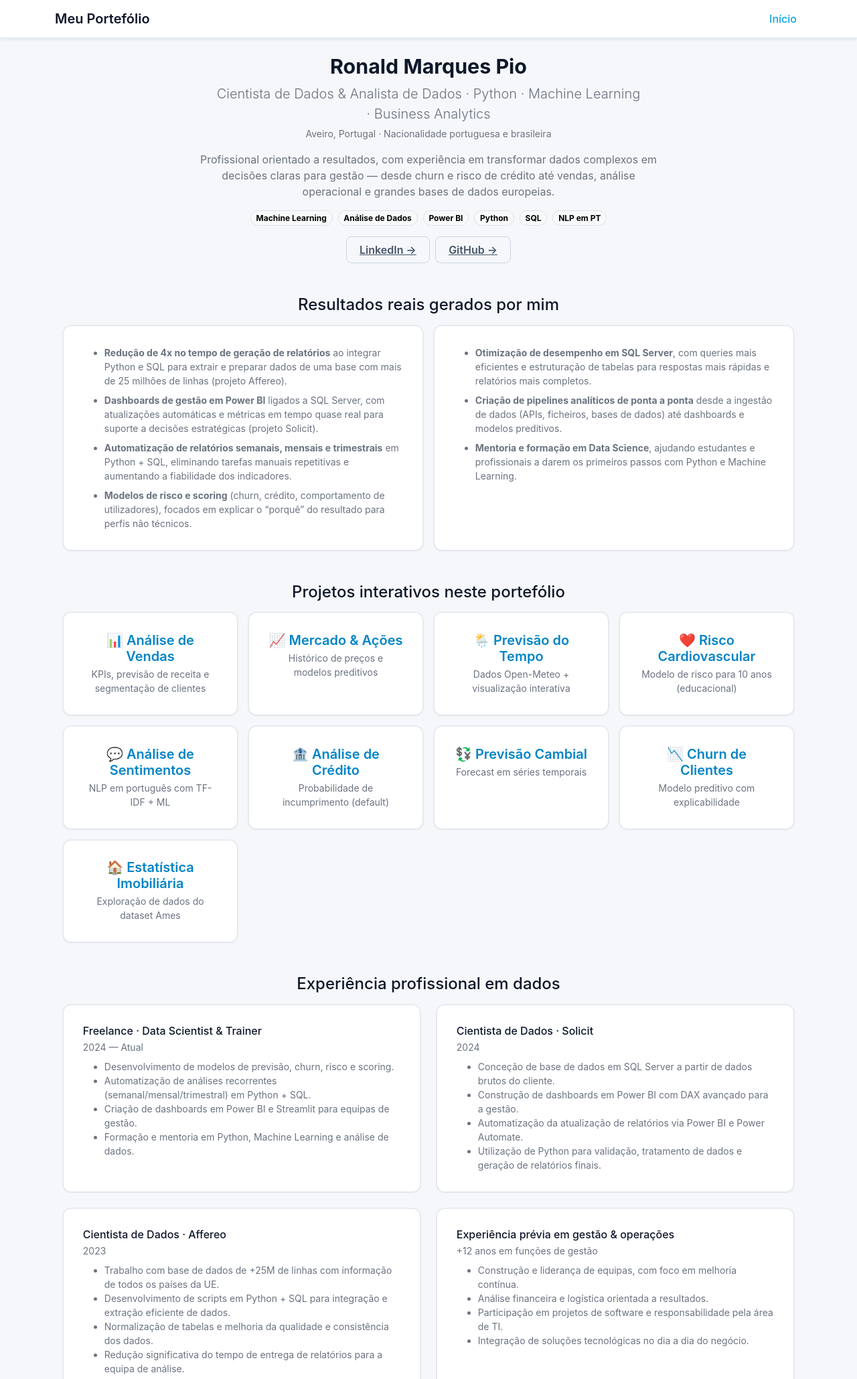
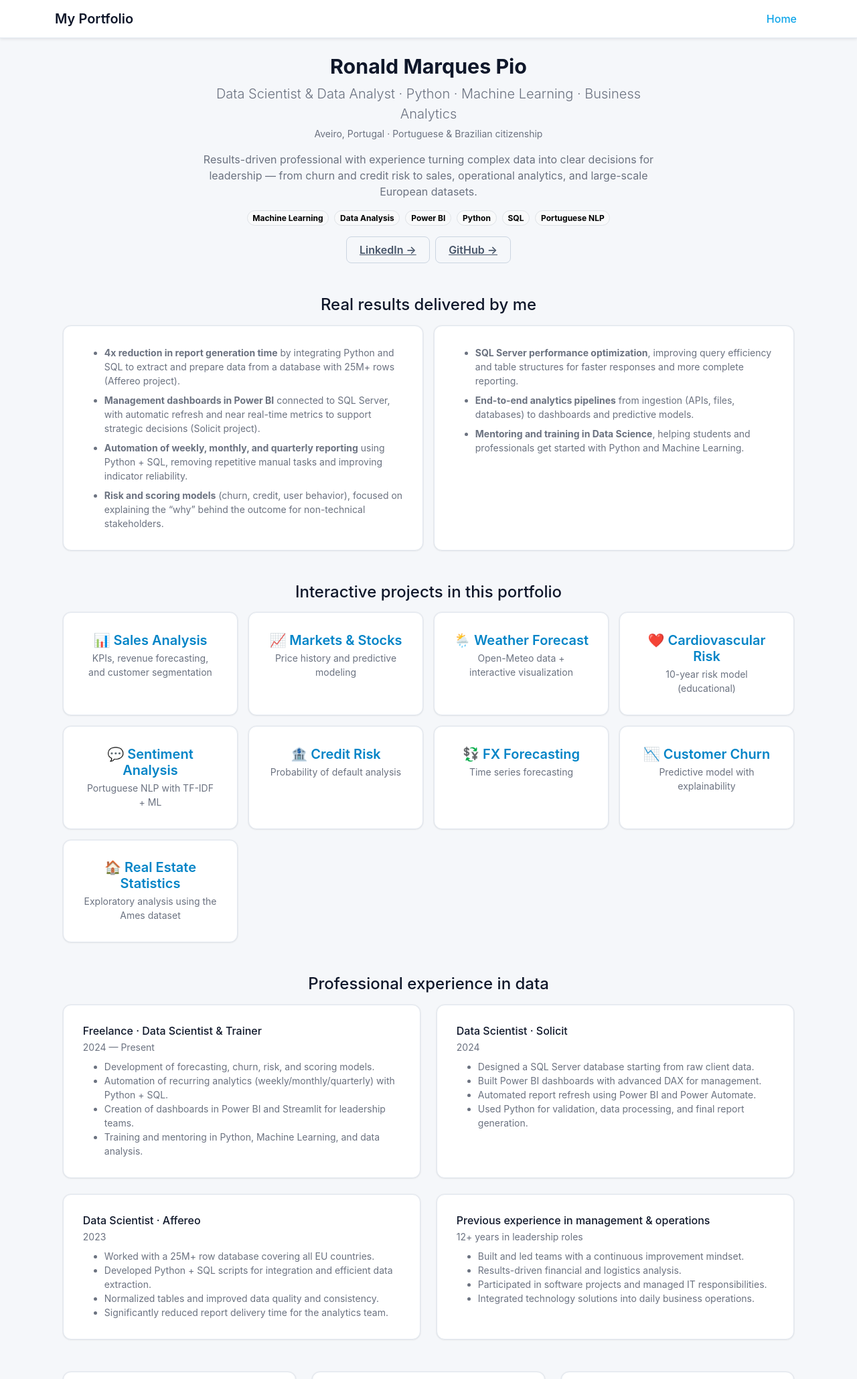
Before and after one commit to MpRonald/meu_portfolio, a Flask app: page / in a window 1280 px wide. Shown: the top 2059 px of the page at 67% size. Run offline with Flask 3, Linux system fonts and the light colour scheme.

Commit message:
trasnlate base, index to english

```diff
--- a/templates/base.html
+++ b/templates/base.html
@@ -1,8 +1,8 @@
 <!doctype html>
-<html lang="pt">
+<html lang="en">
 <head>
   <meta charset="utf-8">
-  <title>{% block title %}Meu Portefólio{% endblock %}</title>
+  <title>{% block title %}My Portfolio{% endblock %}</title>
   <meta name="viewport" content="width=device-width, initial-scale=1">
 
   <!-- Bootstrap -->
@@ -16,15 +16,15 @@
 </head>
 <body class="app-body">
 
-  <!-- NAVBAR MINIMALISTA -->
+  <!-- MINIMAL NAVBAR -->
   <nav class="navbar navbar-expand-lg app-navbar shadow-sm">
     <div class="container-xl">
 
       <a class="navbar-brand fw-semibold" href="{{ url_for('index') }}">
-        Meu Portefólio
+        My Portfolio
       </a>
 
-      <button class="navbar-toggler" type="button" data-bs-toggle="collapse" data-bs-target="#mainNav">
+      <button class="navbar-toggler" type="button" data-bs-toggle="collapse" data-bs-target="#mainNav" aria-label="Toggle navigation">
         <span class="navbar-toggler-icon"></span>
       </button>
 
@@ -34,9 +34,18 @@
           <li class="nav-item">
             <a class="nav-link {% if request.endpoint == 'index' %}active{% endif %}"
                href="{{ url_for('index') }}">
-              Início
+              Home
             </a>
           </li>
+
+          {# Optional: If you later create a /projects route, you can enable this:
+          <li class="nav-item">
+            <a class="nav-link {% if request.endpoint == 'projects' %}active{% endif %}"
+               href="{{ url_for('projects') }}">
+              Projects
+            </a>
+          </li>
+          #}
 
         </ul>
       </div>
@@ -44,7 +53,7 @@
     </div>
   </nav>
 
-  <!-- CONTEÚDO -->
+  <!-- CONTENT -->
   <main class="app-main py-4">
     <div class="container-xl">
       {% block content %}{% endblock %}
@@ -56,7 +65,7 @@
   <script src="https://cdn.jsdelivr.net/npm/bootstrap@5.3.2/dist/js/bootstrap.bundle.min.js"></script>
 
   <footer class="app-footer py-3 mt-4 text-center small text-muted">
-    © {{ 2025 }} · Portefólio de Ciência de Dados · Flask
+    © 2025 · Data Science Portfolio · Flask
   </footer>
 </body>
 </html>
--- a/templates/index.html
+++ b/templates/index.html
@@ -1,73 +1,72 @@
 {% extends 'base.html' %}
-{% block title %}Portefólio de Data Science · Ronald Pio{% endblock %}
+{% block title %}Data Science Portfolio · Ronald Pio{% endblock %}
 {% block content %}
 
 <div class="container-xl" style="max-width: 1200px;">
 
-  <!-- HERO CENTRALIZADO (SEM FOTO) -->
+  <!-- CENTERED HERO (NO PHOTO) -->
   <section class="hero mb-5">
     <div class="d-flex flex-column align-items-center text-center">
 
       <h1 class="display-5 fw-bold mb-2">Ronald Marques Pio</h1>
 
       <p class="lead text-muted mb-1">
-        Cientista de Dados & Analista de Dados · Python · Machine Learning · Business Analytics
+        Data Scientist & Data Analyst · Python · Machine Learning · Business Analytics
       </p>
 
       <p class="text-muted small mb-3">
-        Aveiro, Portugal · Nacionalidade portuguesa e brasileira
+        Aveiro, Portugal · Portuguese & Brazilian citizenship
       </p>
 
       <p class="text-muted mb-3" style="max-width: 700px;">
-        Profissional orientado a resultados, com experiência em transformar dados complexos em
-        decisões claras para gestão — desde churn e risco de crédito até vendas, análise operacional
-        e grandes bases de dados europeias.
+        Results-driven professional with experience turning complex data into clear decisions for leadership —
+        from churn and credit risk to sales, operational analytics, and large-scale European datasets.
       </p>
 
       <!-- BADGES -->
       <div class="d-flex flex-wrap justify-content-center gap-2 mb-3">
         <span class="badge rounded-pill text-bg-light border">Machine Learning</span>
-        <span class="badge rounded-pill text-bg-light border">Análise de Dados</span>
+        <span class="badge rounded-pill text-bg-light border">Data Analysis</span>
         <span class="badge rounded-pill text-bg-light border">Power BI</span>
         <span class="badge rounded-pill text-bg-light border">Python</span>
         <span class="badge rounded-pill text-bg-light border">SQL</span>
-        <span class="badge rounded-pill text-bg-light border">NLP em PT</span>
+        <span class="badge rounded-pill text-bg-light border">Portuguese NLP</span>
       </div>
 
-      <!-- BOTÕES -->
+      <!-- BUTTONS -->
       <div class="d-flex flex-wrap justify-content-center gap-2">
-        <a class="button ghost" href="https://www.linkedin.com/in/ronaldpio" target="_blank">LinkedIn →</a>
-        <a class="button ghost" href="https://github.com/MpRonald" target="_blank">GitHub →</a>
+        <a class="button ghost" href="https://www.linkedin.com/in/ronaldpio" target="_blank" rel="noopener">LinkedIn →</a>
+        <a class="button ghost" href="https://github.com/MpRonald" target="_blank" rel="noopener">GitHub →</a>
       </div>
 
     </div>
   </section>
 
-  <!-- RESULTADOS REAIS -->
+  <!-- REAL RESULTS -->
   <section class="mb-5">
-    <h2 class="h4 mb-3 text-center">Resultados reais gerados por mim</h2>
+    <h2 class="h4 mb-3 text-center">Real results delivered by me</h2>
     <div class="row g-3">
       <div class="col-md-6">
         <div class="card h-100">
           <div class="card-body">
             <ul class="text-muted small mb-0">
               <li class="mb-2">
-                <strong>Redução de 4x no tempo de geração de relatórios</strong>
-                ao integrar Python e SQL para extrair e preparar dados de uma base com mais de 25 milhões de linhas
-                (projeto Affereo).
+                <strong>4x reduction in report generation time</strong>
+                by integrating Python and SQL to extract and prepare data from a database with 25M+ rows
+                (Affereo project).
               </li>
               <li class="mb-2">
-                <strong>Dashboards de gestão em Power BI</strong> ligados a SQL Server, com
-                atualizações automáticas e métricas em tempo quase real para suporte a decisões estratégicas
-                (projeto Solicit).
+                <strong>Management dashboards in Power BI</strong> connected to SQL Server, with
+                automatic refresh and near real-time metrics to support strategic decisions
+                (Solicit project).
               </li>
               <li class="mb-2">
-                <strong>Automatização de relatórios semanais, mensais e trimestrais</strong>
-                em Python + SQL, eliminando tarefas manuais repetitivas e aumentando a fiabilidade dos indicadores.
+                <strong>Automation of weekly, monthly, and quarterly reporting</strong>
+                using Python + SQL, removing repetitive manual tasks and improving indicator reliability.
               </li>
               <li>
-                <strong>Modelos de risco e scoring</strong> (churn, crédito, comportamento de utilizadores),
-                focados em explicar o “porquê” do resultado para perfis não técnicos.
+                <strong>Risk and scoring models</strong> (churn, credit, user behavior),
+                focused on explaining the “why” behind the outcome for non-technical stakeholders.
               </li>
             </ul>
           </div>
@@ -79,16 +78,16 @@
           <div class="card-body">
             <ul class="text-muted small mb-0">
               <li class="mb-2">
-                <strong>Otimização de desempenho em SQL Server</strong>, com queries mais eficientes
-                e estruturação de tabelas para respostas mais rápidas e relatórios mais completos.
+                <strong>SQL Server performance optimization</strong>, improving query efficiency
+                and table structures for faster responses and more complete reporting.
               </li>
               <li class="mb-2">
-                <strong>Criação de pipelines analíticos de ponta a ponta</strong>
-                desde a ingestão de dados (APIs, ficheiros, bases de dados) até dashboards e modelos preditivos.
+                <strong>End-to-end analytics pipelines</strong>
+                from ingestion (APIs, files, databases) to dashboards and predictive models.
               </li>
               <li>
-                <strong>Mentoria e formação em Data Science</strong>, ajudando estudantes e profissionais
-                a darem os primeiros passos com Python e Machine Learning.
+                <strong>Mentoring and training in Data Science</strong>, helping students and professionals
+                get started with Python and Machine Learning.
               </li>
             </ul>
           </div>
@@ -97,81 +96,81 @@
     </div>
   </section>
 
-  <!-- PROJETOS INTERATIVOS (CARDS-BOTÕES) -->
+  <!-- INTERACTIVE PROJECTS (CARD BUTTONS) -->
   <section class="mb-5">
-    <h2 class="h4 text-center mb-3">Projetos interativos neste portefólio</h2>
+    <h2 class="h4 text-center mb-3">Interactive projects in this portfolio</h2>
 
     <div class="d-grid gap-3"
          style="grid-template-columns: repeat(auto-fit, minmax(240px, 1fr));">
 
       <a class="card portfolio-card text-decoration-none" href="{{ url_for('ecom_dashboard') }}">
         <div class="card-body text-center">
-          <h5 class="fw-semibold mb-1">📊 Análise de Vendas</h5>
-          <p class="text-muted small mb-0">KPIs, previsão de receita e segmentação de clientes</p>
+          <h5 class="fw-semibold mb-1">📊 Sales Analysis</h5>
+          <p class="text-muted small mb-0">KPIs, revenue forecasting, and customer segmentation</p>
         </div>
       </a>
 
       <a class="card portfolio-card text-decoration-none" href="{{ url_for('quotes') }}">
         <div class="card-body text-center">
-          <h5 class="fw-semibold mb-1">📈 Mercado & Ações</h5>
-          <p class="text-muted small mb-0">Histórico de preços e modelos preditivos</p>
+          <h5 class="fw-semibold mb-1">📈 Markets & Stocks</h5>
+          <p class="text-muted small mb-0">Price history and predictive modeling</p>
         </div>
       </a>
 
       <a class="card portfolio-card text-decoration-none" href="{{ url_for('weather') }}">
         <div class="card-body text-center">
-          <h5 class="fw-semibold mb-1">🌦️ Previsão do Tempo</h5>
-          <p class="text-muted small mb-0">Dados Open-Meteo + visualização interativa</p>
+          <h5 class="fw-semibold mb-1">🌦️ Weather Forecast</h5>
+          <p class="text-muted small mb-0">Open-Meteo data + interactive visualization</p>
         </div>
       </a>
 
       <a class="card portfolio-card text-decoration-none" href="{{ url_for('ml_heart') }}">
         <div class="card-body text-center">
-          <h5 class="fw-semibold mb-1">❤️ Risco Cardiovascular</h5>
-          <p class="text-muted small mb-0">Modelo de risco para 10 anos (educacional)</p>
+          <h5 class="fw-semibold mb-1">❤️ Cardiovascular Risk</h5>
+          <p class="text-muted small mb-0">10-year risk model (educational)</p>
         </div>
       </a>
 
       <a class="card portfolio-card text-decoration-none" href="{{ url_for('nlp_supervised') }}">
         <div class="card-body text-center">
-          <h5 class="fw-semibold mb-1">💬 Análise de Sentimentos</h5>
-          <p class="text-muted small mb-0">NLP em português com TF-IDF + ML</p>
+          <h5 class="fw-semibold mb-1">💬 Sentiment Analysis</h5>
+          <p class="text-muted small mb-0">Portuguese NLP with TF-IDF + ML</p>
         </div>
       </a>
 
       <a class="card portfolio-card text-decoration-none" href="{{ url_for('loan_form') }}">
         <div class="card-body text-center">
-          <h5 class="fw-semibold mb-1">🏦 Análise de Crédito</h5>
-          <p class="text-muted small mb-0">Probabilidade de incumprimento (default)</p>
+          <h5 class="fw-semibold mb-1">🏦 Credit Risk</h5>
+          <p class="text-muted small mb-0">Probability of default analysis</p>
         </div>
       </a>
 
       <a class="card portfolio-card text-decoration-none" href="{{ url_for('fx') }}">
         <div class="card-body text-center">
-          <h5 class="fw-semibold mb-1">💱 Previsão Cambial</h5>
-          <p class="text-muted small mb-0">Forecast em séries temporais</p>
+          <h5 class="fw-semibold mb-1">💱 FX Forecasting</h5>
+          <p class="text-muted small mb-0">Time series forecasting</p>
         </div>
       </a>
 
       <a class="card portfolio-card text-decoration-none" href="{{ url_for('churn_xai_dashboard') }}">
         <div class="card-body text-center">
-          <h5 class="fw-semibold mb-1">📉 Churn de Clientes</h5>
-          <p class="text-muted small mb-0">Modelo preditivo com explicabilidade</p>
+          <h5 class="fw-semibold mb-1">📉 Customer Churn</h5>
+          <p class="text-muted small mb-0">Predictive model with explainability</p>
         </div>
       </a>
 
       <a class="card portfolio-card text-decoration-none" href="{{ url_for('ames_dashboard') }}">
         <div class="card-body text-center">
-          <h5 class="fw-semibold mb-1">🏠 Estatística Imobiliária</h5>
-          <p class="text-muted small mb-0">Exploração de dados do dataset Ames</p>
+          <h5 class="fw-semibold mb-1">🏠 Real Estate Statistics</h5>
+          <p class="text-muted small mb-0">Exploratory analysis using the Ames dataset</p>
         </div>
       </a>
     </div>
   </section>
 
-  <!-- EXPERIÊNCIA PROFISSIONAL (DESTAQUE) -->
+  <!-- PROFESSIONAL EXPERIENCE (HIGHLIGHTS) -->
   <section class="mb-5">
-    <h2 class="h4 mb-3 text-center">Experiência profissional em dados</h2>
+    <h2 class="h4 mb-3 text-center">Professional experience in data</h2>
 
     <div class="row g-4">
       <!-- Freelance -->
@@ -179,12 +178,12 @@
         <div class="card h-100">
           <div class="card-body">
             <h3 class="h6 mb-1">Freelance · Data Scientist & Trainer</h3>
-            <p class="text-muted small mb-2">2024 — Atual</p>
+            <p class="text-muted small mb-2">2024 — Present</p>
             <ul class="text-muted small mb-0">
-              <li>Desenvolvimento de modelos de previsão, churn, risco e scoring.</li>
-              <li>Automatização de análises recorrentes (semanal/mensal/trimestral) em Python + SQL.</li>
-              <li>Criação de dashboards em Power BI e Streamlit para equipas de gestão.</li>
-              <li>Formação e mentoria em Python, Machine Learning e análise de dados.</li>
+              <li>Development of forecasting, churn, risk, and scoring models.</li>
+              <li>Automation of recurring analytics (weekly/monthly/quarterly) with Python + SQL.</li>
+              <li>Creation of dashboards in Power BI and Streamlit for leadership teams.</li>
+              <li>Training and mentoring in Python, Machine Learning, and data analysis.</li>
             </ul>
           </div>
         </div>
@@ -194,13 +193,13 @@
       <div class="col-md-6">
         <div class="card h-100">
           <div class="card-body">
-            <h3 class="h6 mb-1">Cientista de Dados · Solicit</h3>
+            <h3 class="h6 mb-1">Data Scientist · Solicit</h3>
             <p class="text-muted small mb-2">2024</p>
             <ul class="text-muted small mb-0">
-              <li>Conceção de base de dados em SQL Server a partir de dados brutos do cliente.</li>
-              <li>Construção de dashboards em Power BI com DAX avançado para a gestão.</li>
-              <li>Automatização da atualização de relatórios via Power BI e Power Automate.</li>
-              <li>Utilização de Python para validação, tratamento de dados e geração de relatórios finais.</li>
+              <li>Designed a SQL Server database starting from raw client data.</li>
+              <li>Built Power BI dashboards with advanced DAX for management.</li>
+              <li>Automated report refresh using Power BI and Power Automate.</li>
+              <li>Used Python for validation, data processing, and final report generation.</li>
             </ul>
           </div>
         </div>
@@ -210,29 +209,29 @@
       <div class="col-md-6">
         <div class="card h-100">
           <div class="card-body">
-            <h3 class="h6 mb-1">Cientista de Dados · Affereo</h3>
+            <h3 class="h6 mb-1">Data Scientist · Affereo</h3>
             <p class="text-muted small mb-2">2023</p>
             <ul class="text-muted small mb-0">
-              <li>Trabalho com base de dados de +25M de linhas com informação de todos os países da UE.</li>
-              <li>Desenvolvimento de scripts em Python + SQL para integração e extração eficiente de dados.</li>
-              <li>Normalização de tabelas e melhoria da qualidade e consistência dos dados.</li>
-              <li>Redução significativa do tempo de entrega de relatórios para a equipa de análise.</li>
+              <li>Worked with a 25M+ row database covering all EU countries.</li>
+              <li>Developed Python + SQL scripts for integration and efficient data extraction.</li>
+              <li>Normalized tables and improved data quality and consistency.</li>
+              <li>Significantly reduced report delivery time for the analytics team.</li>
             </ul>
           </div>
         </div>
       </div>
 
-      <!-- Gestão / Background -->
+      <!-- Management / Background -->
       <div class="col-md-6">
         <div class="card h-100">
           <div class="card-body">
-            <h3 class="h6 mb-1">Experiência prévia em gestão & operações</h3>
-            <p class="text-muted small mb-2">+12 anos em funções de gestão</p>
+            <h3 class="h6 mb-1">Previous experience in management & operations</h3>
+            <p class="text-muted small mb-2">12+ years in leadership roles</p>
             <ul class="text-muted small mb-0">
-              <li>Construção e liderança de equipas, com foco em melhoria contínua.</li>
-              <li>Análise financeira e logística orientada a resultados.</li>
-              <li>Participação em projetos de software e responsabilidade pela área de TI.</li>
-              <li>Integração de soluções tecnológicas no dia a dia do negócio.</li>
+              <li>Built and led teams with a continuous improvement mindset.</li>
+              <li>Results-driven financial and logistics analysis.</li>
+              <li>Participated in software projects and managed IT responsibilities.</li>
+              <li>Integrated technology solutions into daily business operations.</li>
             </ul>
           </div>
         </div>
@@ -240,19 +239,19 @@
     </div>
   </section>
 
-  <!-- COMPETÊNCIAS & FORMAÇÃO -->
+  <!-- SKILLS & EDUCATION -->
   <section class="row g-4 mb-4">
     <div class="col-md-4">
       <div class="card h-100">
         <div class="card-body">
-          <h2 class="h6 mb-3">Competências técnicas</h2>
+          <h2 class="h6 mb-3">Technical skills</h2>
           <ul class="text-muted small mb-0">
             <li><strong>Python:</strong> Pandas, NumPy, Scikit-learn, Statsmodels</li>
-            <li><strong>ML:</strong> classificação, regressão, modelos em árvore, churn, risco</li>
-            <li><strong>Power BI & DAX:</strong> dashboards, KPIs, relatórios automatizados</li>
-            <li><strong>SQL:</strong> SQL Server, consultas complexas, otimização</li>
-            <li><strong>NLP:</strong> TF-IDF, análise de sentimentos em PT</li>
-            <li><strong>Visualização:</strong> Plotly, Streamlit</li>
+            <li><strong>ML:</strong> classification, regression, tree-based models, churn, risk</li>
+            <li><strong>Power BI & DAX:</strong> dashboards, KPIs, automated reporting</li>
+            <li><strong>SQL:</strong> SQL Server, complex queries, optimization</li>
+            <li><strong>NLP:</strong> TF-IDF, sentiment analysis in Portuguese</li>
+            <li><strong>Visualization:</strong> Plotly, Streamlit</li>
           </ul>
         </div>
       </div>
@@ -261,12 +260,12 @@
     <div class="col-md-4">
       <div class="card h-100">
         <div class="card-body">
-          <h2 class="h6 mb-3">Forma de trabalhar</h2>
+          <h2 class="h6 mb-3">How I work</h2>
           <ul class="text-muted small mb-0">
-            <li>Comunicação clara com áreas de negócio e IT.</li>
-            <li>Foco em explicar modelos de forma simples e objetiva.</li>
-            <li>Entrega orientada a prazos e impacto no negócio.</li>
-            <li>Curiosidade técnica + visão prática: o modelo tem de gerar valor.</li>
+            <li>Clear communication with business and IT teams.</li>
+            <li>Focus on explaining models in a simple and objective way.</li>
+            <li>Delivery oriented to deadlines and business impact.</li>
+            <li>Technical curiosity + practical mindset: models must create value.</li>
           </ul>
         </div>
       </div>
@@ -275,16 +274,16 @@
     <div class="col-md-4">
       <div class="card h-100">
         <div class="card-body">
-          <h2 class="h6 mb-3">Formação</h2>
+          <h2 class="h6 mb-3">Education</h2>
           <ul class="text-muted small mb-3">
-            <li>Pós-graduação em Big Data & Data Science — PUC</li>
-            <li>Licenciatura em Gestão da Tecnologia da Informação</li>
-            <li>Múltiplos cursos avançados de Python, ML e BI</li>
-            <li>Inglês — nível B2</li>
+            <li>Postgraduate degree in Big Data & Data Science — PUC</li>
+            <li>Bachelor’s in Information Technology Management</li>
+            <li>Multiple advanced courses in Python, ML, and BI</li>
+            <li>English — B2 level</li>
           </ul>
           <p class="small text-muted mb-0">
-            Disponível para posições como <strong>Cientista de Dados</strong> ou
-            <strong>Analista de Dados</strong> em Portugal e na Europa.
+            Available for roles such as <strong>Data Scientist</strong> or
+            <strong>Data Analyst</strong> in Portugal and across Europe.
           </p>
         </div>
       </div>
```
